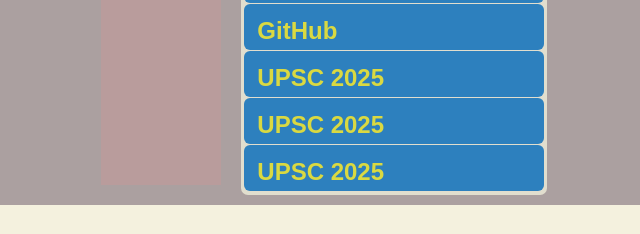
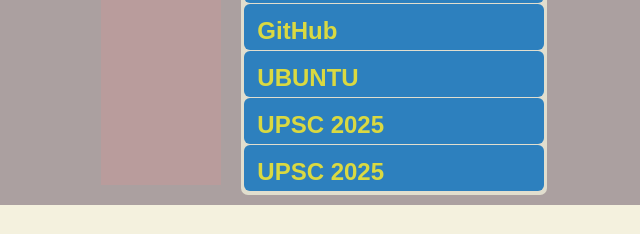
Before and after one commit to nitish624/FREE-BATCH, a plain HTML site: page index.html in a window 1280 px wide. Shown: the part 287-521 px from the top of the page, 316-956 px from the left. Drawn offline with Linux system fonts and the light colour scheme.

Commit message:
update index.html

```diff
--- a/index.html
+++ b/index.html
@@ -56,7 +56,7 @@
   <a href="https://github.com/" class="link">GitHub</a>
 </div>
 <div class="playlist-item">
-  <a href="https://nitish624.github.io/UPSC/index.html" class="link">UPSC 2025</a>
+  <a href="https://github.com/modded-ubuntu/modded-ubuntu" class="link">UBUNTU</a>
 </div>
 <div class="playlist-item">
   <a href="https://nitish624.github.io/UPSC/index.html" class="link">UPSC 2025</a>
```
